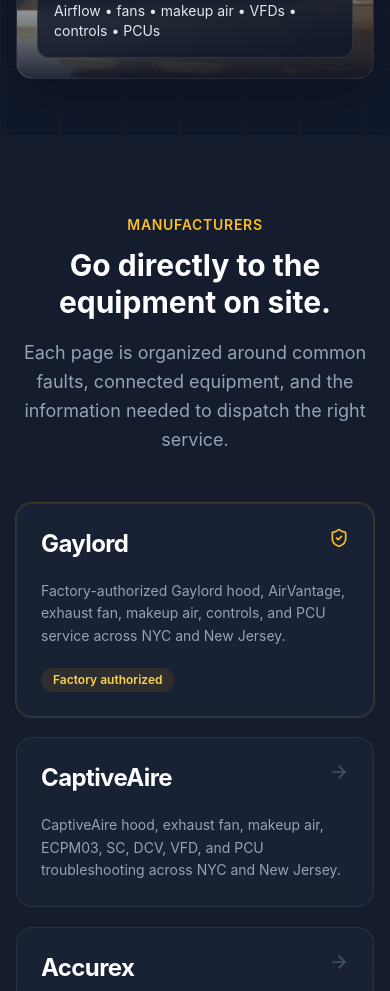
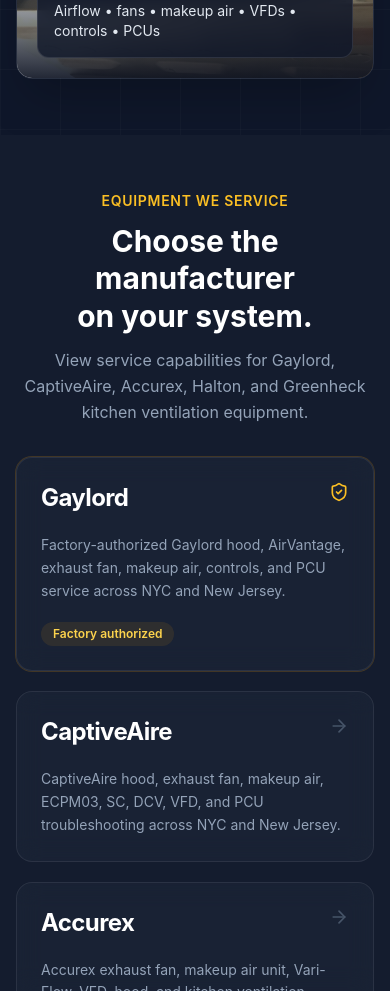
Before and after one commit to jfugate23/choosetrue.com, a Next.js app: page /manufacturer-service in a window 390 px wide. Shown: the part 960-1951 px from the top of the page. Built offline with nearby package versions, Linux system fonts and the light colour scheme; no server answers.

Commit message:
Tighten manufacturer selection section

```diff
--- a/src/app/manufacturer-service/page.tsx
+++ b/src/app/manufacturer-service/page.tsx
@@ -54,8 +54,12 @@
         </div>
       </section>
 
-      <Section id="manufacturers" className="bg-white/[0.02]">
-        <SectionHeading eyebrow="Manufacturers" title="Go directly to the equipment on site." description="Each page is organized around common faults, connected equipment, and the information needed to dispatch the right service." />
+      <Section id="manufacturers" className="bg-white/[0.02] !py-14 lg:!py-20">
+        <Reveal className="max-w-3xl mx-auto text-center mb-8 lg:mb-10">
+          <p className="text-amber-400 text-sm font-semibold uppercase tracking-wider mb-3">Equipment We Service</p>
+          <h2 className="text-3xl lg:text-4xl font-bold text-balance leading-tight">Choose the manufacturer on your system.</h2>
+          <p className="mt-3 text-base lg:text-lg text-slate-400 leading-relaxed">View service capabilities for Gaylord, CaptiveAire, Accurex, Halton, and Greenheck kitchen ventilation equipment.</p>
+        </Reveal>
         <div className="grid md:grid-cols-2 lg:grid-cols-3 gap-5">
           {MANUFACTURERS.map((manufacturer, index) => (
             <Reveal key={manufacturer.slug} delay={index * 55}>
```
